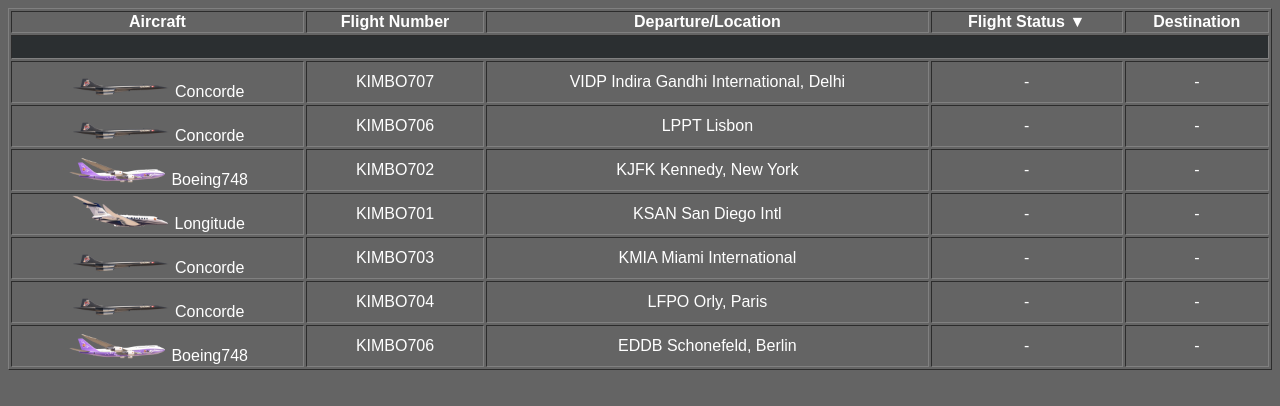
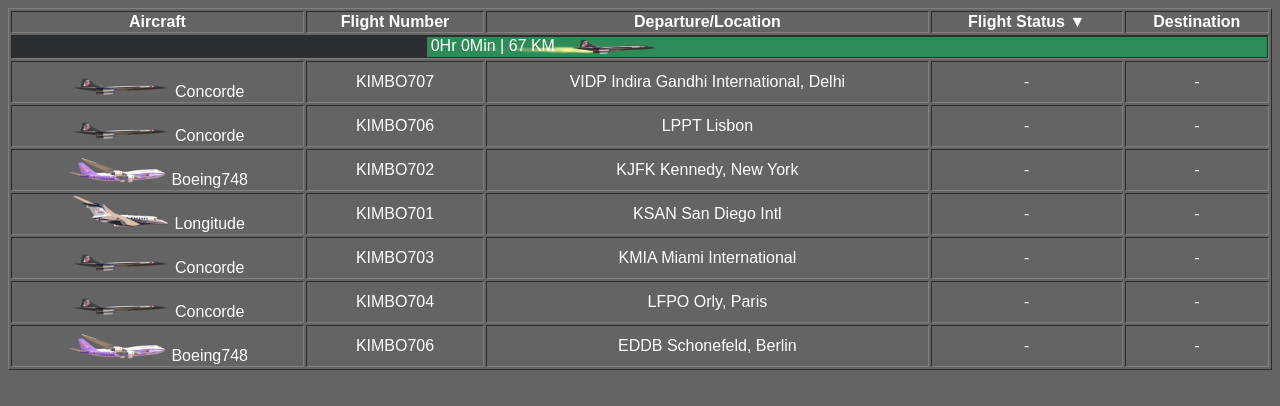
Before and after one commit to FlyingKimbo/Flight-Info-Board, a website: page public/index.html in a window 1280 px wide. Drawn offline with Linux system fonts and the light colour scheme.

Commit message:
Automated update of repository

```diff
--- a/public/index.html
+++ b/public/index.html
@@ -48,7 +48,7 @@
         }
 
         .ete-bar {
-            height: 23%;
+            height: 100%;
             background-color: seagreen;
             opacity: 0;
             float: right;
--- a/public/script.js
+++ b/public/script.js
@@ -111,7 +111,7 @@ document.addEventListener("DOMContentLoaded", function () {
                             eteText.style.opacity = 1;
                             aircraftImage.style.opacity = 1;
                             updatePositions();
-                            jetStreamImage.style.opacity = 0;
+                            jetStreamImage.style.opacity = 1;
                             break;
 
                         case (etePercentage > 0 && etePercentage <= 16):
@@ -129,7 +129,7 @@ document.addEventListener("DOMContentLoaded", function () {
                     }
 
                     aircraftImage.src = `/Image/Aircraft_Type/${aircraftType}.png`; // Set the appropriate aircraft image
-                    aircraftImageDummy.src = `/Image/Aircraft_Type/${aircraftType}.png`; // Set the appropriate aircraft image
+
                     // Fetch ETE.txt for the text to display on the bar
                     Promise.all([
                         fetch('/data/DistToDestination.txt').then(response => response.text()),
```
